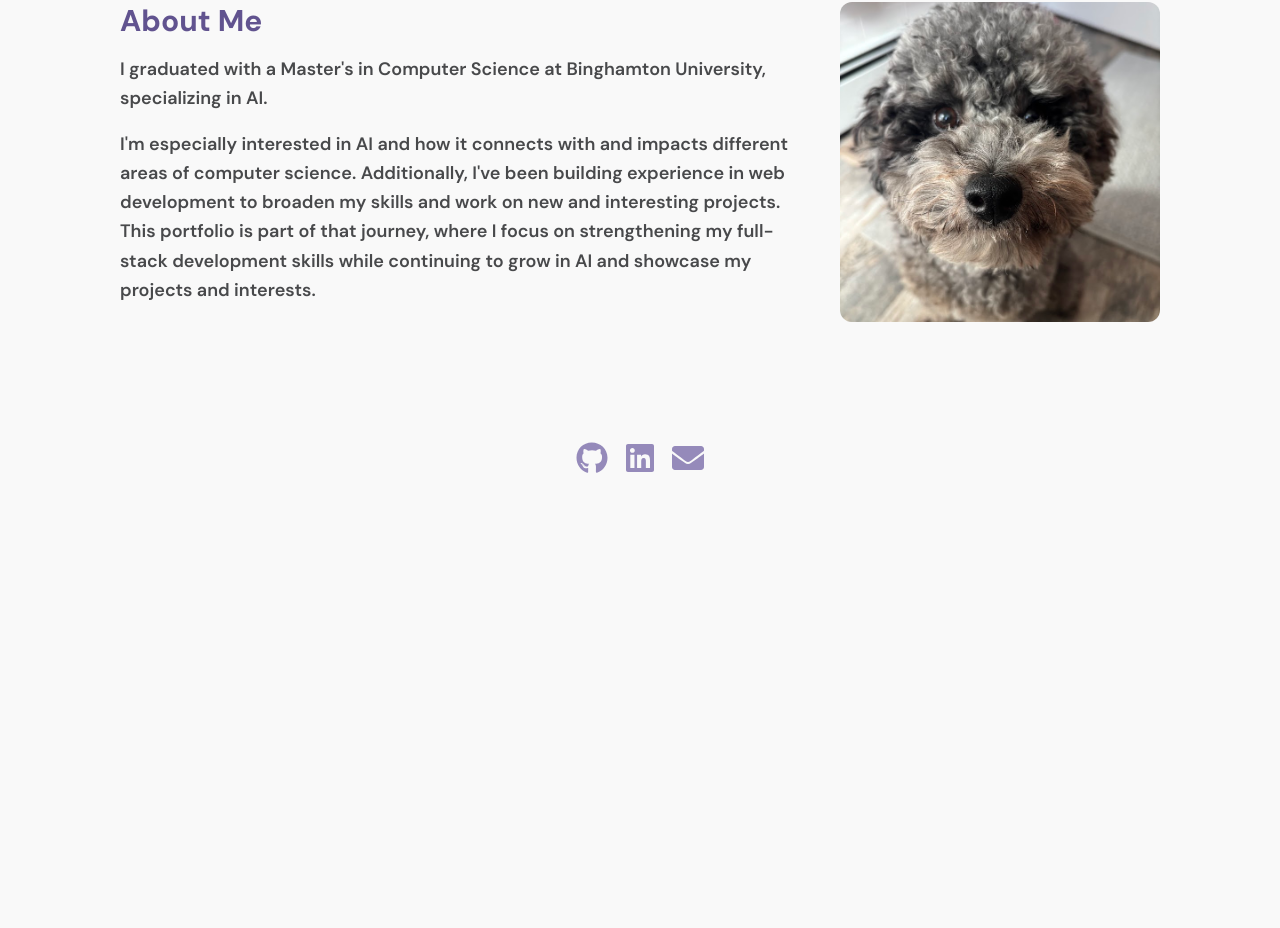
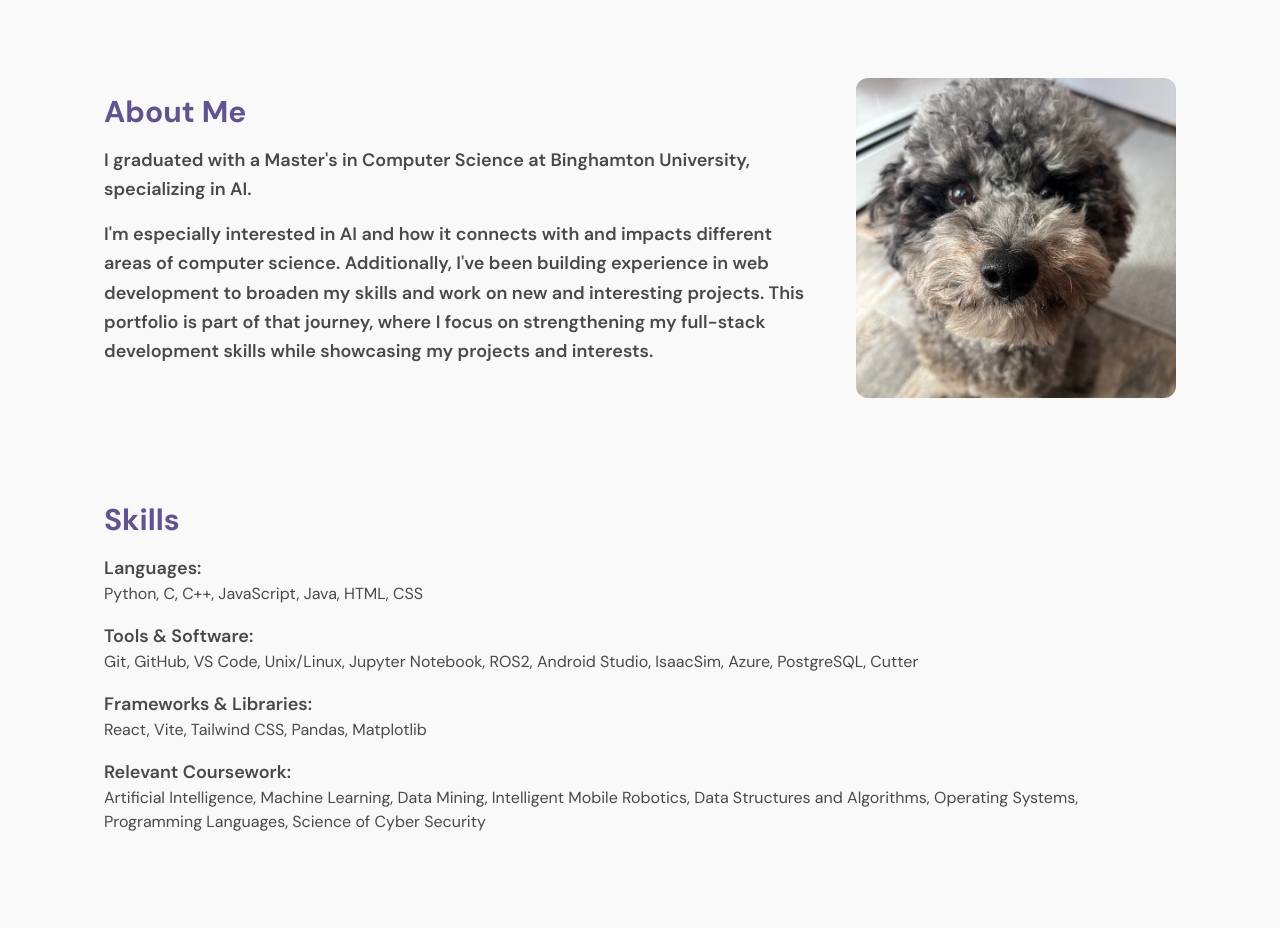
Before and after one commit to JoanMarie4/joanmarieleone, a React app: page /#/ in a window 1280 px wide. Shown: the part 344-1272 px from the top of the page. Before the commit the page ends 834 px from the top, so only its background shows below. Built offline with nearby package versions, Linux system fonts and the light colour scheme; the HTML template or start-up script is replaced by a standard one.

Commit message:
added skills section to homepage

```diff
--- a/src/components/About.jsx
+++ b/src/components/About.jsx
@@ -2,7 +2,7 @@ import React from 'react'
 
 const About = () => {
     return <div>
-        <section className="about mx-auto w-full px-10 lg:px-20 py-16 flex flex-col md:flex-row gap-12 items-center">
+        <section className="about mx-auto w-full px-8 lg:px-16 py-16 flex flex-col md:flex-row gap-12 items-center">
             {/* Text */}
             <div className="flex-1">
                 <h2 className="text-accent mb-4 text-3xl font-bold">
@@ -13,7 +13,9 @@ const About = () => {
                 </p>
 
                 <p className="font-semibold leading-relaxed mb-4 text-lg">
-                    I'm especially interested in AI and how it connects with and impacts different areas of computer science. Additionally, I've been building experience in web development to broaden my skills and work on new and interesting projects. This portfolio is part of that journey, where I focus on strengthening my full-stack development skills while continuing to grow in AI and showcase my projects and interests.
+                    I'm especially interested in AI and how it connects with and impacts different areas of computer science.
+                    Additionally, I've been building experience in web development to broaden my skills and work on new and interesting projects.
+                    This portfolio is part of that journey, where I focus on strengthening my full-stack development skills while showcasing my projects and interests.
                 </p>
 
                 {/*<p className="font-semibold leading-relaxed">
--- /dev/null
+++ b/src/components/Skills.jsx
@@ -0,0 +1,30 @@
+import React from 'react'
+
+const Skills = () => {
+    return <div className="mx-auto w-full px-8 lg:px-16 py-10">
+        <h2 className="text-3xl font-bold text-accent">Skills</h2>
+
+        <div className="mt-4">
+            <h3 className="font-semibold text-lg">Languages:</h3>
+            <p>Python, C, C++, JavaScript, Java, HTML, CSS</p>
+        </div>
+
+        <div className="mt-4">
+            <h3 className="font-semibold text-lg">Tools & Software:</h3>
+            <p>Git, GitHub, VS Code, Unix/Linux, Jupyter Notebook, ROS2, Android Studio, IsaacSim, Azure, PostgreSQL, Cutter</p>
+        </div>
+
+        <div className="mt-4">
+            <h3 className="font-semibold text-lg">Frameworks & Libraries:</h3>
+            <p>React, Vite, Tailwind CSS, Pandas, Matplotlib</p>
+        </div>
+
+        <div className="mt-4">
+            <h3 className="font-semibold text-lg">Relevant Coursework:</h3>
+            <p>Artificial Intelligence, Machine Learning, Data Mining, Intelligent Mobile Robotics, Data Structures and Algorithms, Operating Systems, Programming Languages, Science of Cyber Security</p>
+        </div>
+
+    </div>
+};
+
+export default Skills;
--- a/src/pages/Home.jsx
+++ b/src/pages/Home.jsx
@@ -1,4 +1,5 @@
 import About from "../components/About.jsx";
+import Skills from "../components/Skills.jsx"
 import React from "react";
 
 const Home = () => (
@@ -6,12 +7,13 @@ const Home = () => (
         {/* <div className="pattern" /> */}
         <div className="wrapper">
             <header>
-                <h1 className="intro mb-8">
+                <h1 className="intro mb-8 pt-24">
                     Hi, I'm <span className="text-gradient">JoanMarie</span>.<br/>
                     Welcome to My Website!
                 </h1>
             </header>
             <About />
+            <Skills />
         </div>
     </div>
 )
```
Also changed, not shown: src/pages/Resume.jsx (added).
